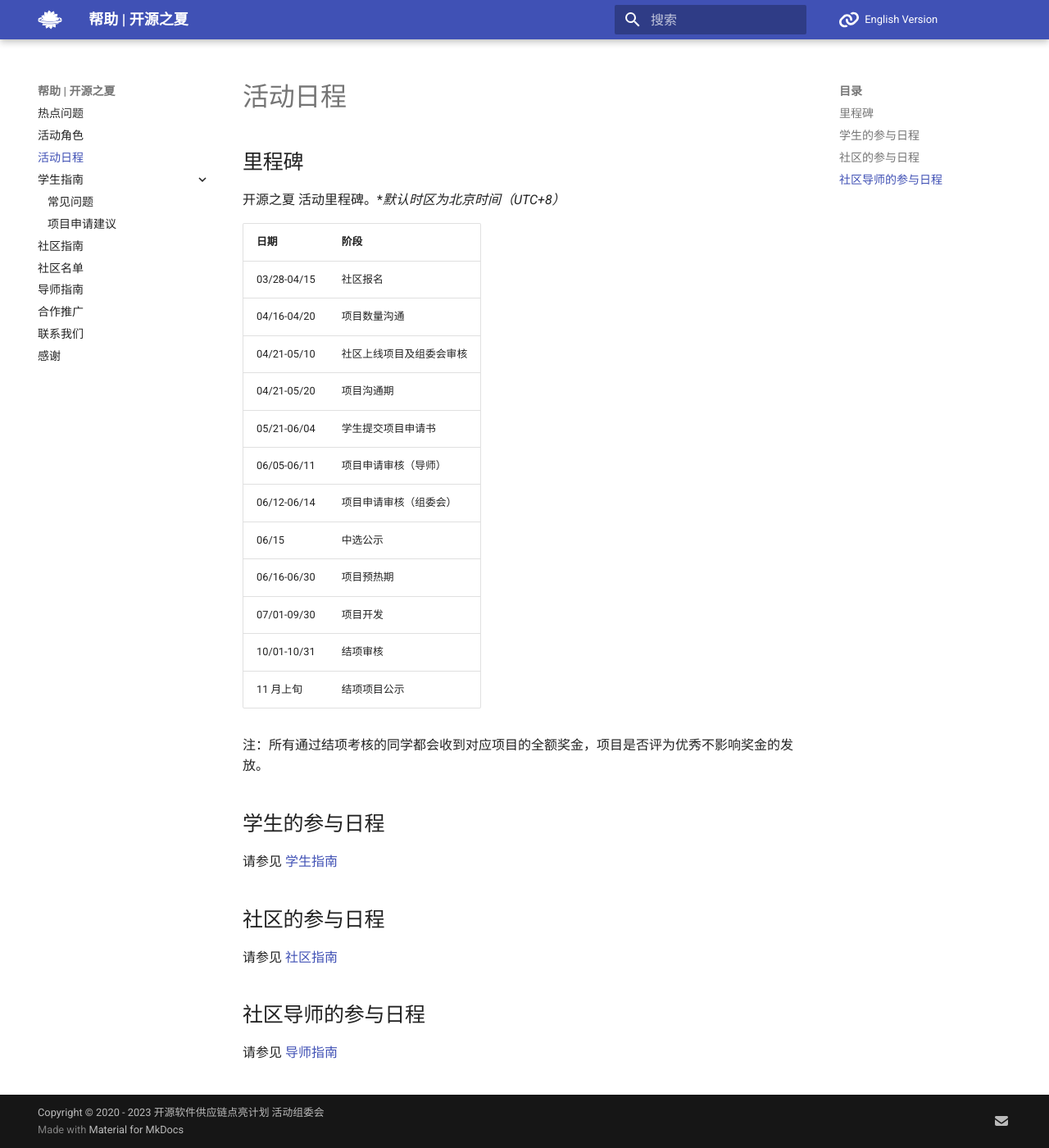
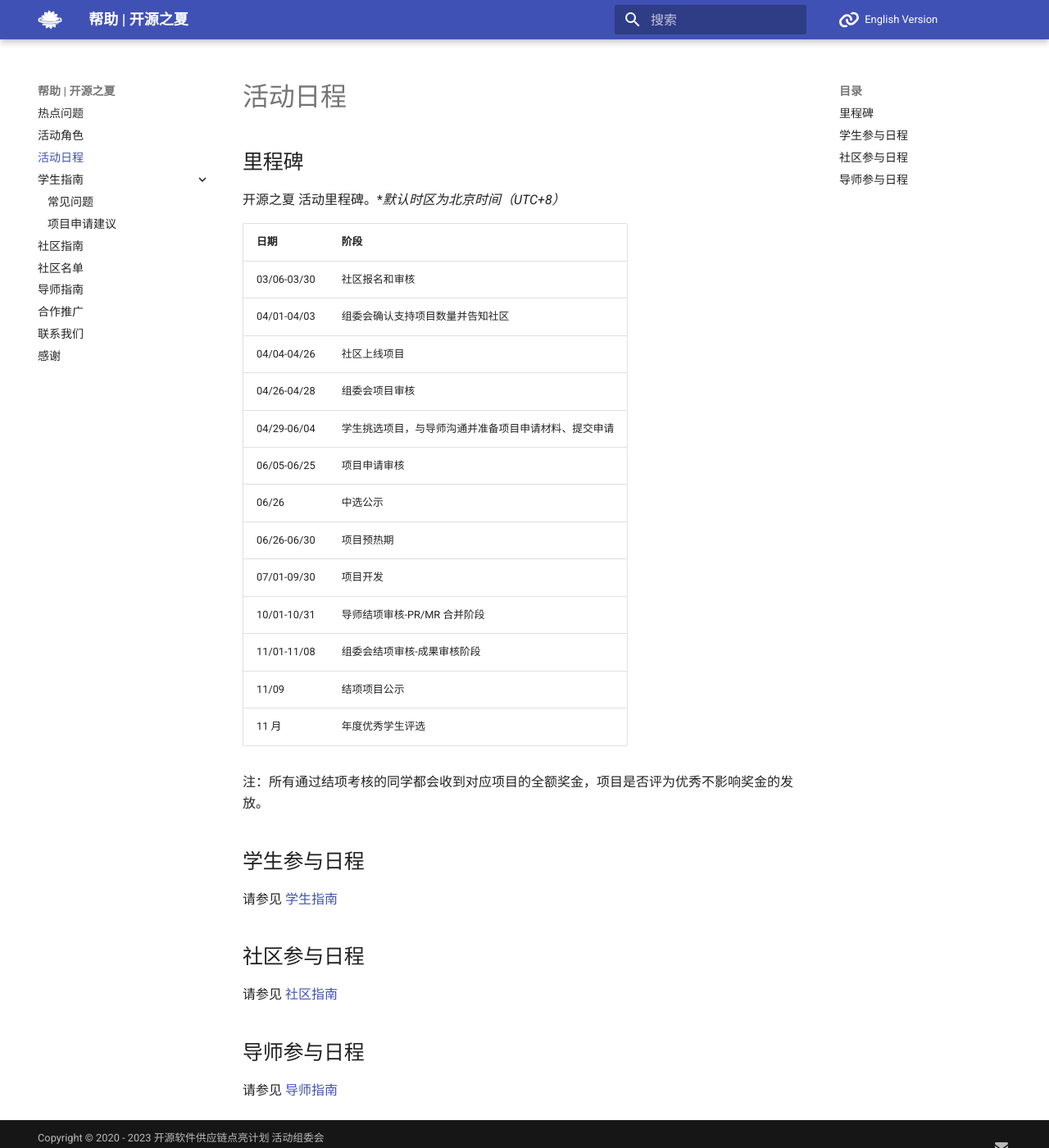
Before and after one commit to summer-ospp/help, an MkDocs documentation site: the page built from docs/timeline.md, in a window 1280 px wide and 1400 px high. Shown: the whole window at 82% size. Built offline with MkDocs 1.6.1 and Material for MkDocs 9.7.7, drawn with Linux system fonts in a browser that asks for light colours; comment, search, counter and statistics services are not loaded.

Commit message:
Update timeline.md
更新活动里程碑日程

```diff
--- a/docs/timeline.md
+++ b/docs/timeline.md
@@ -6,29 +6,30 @@
 
 | 日期        | 阶段                     |
 | :---------- | :----------------------- |
-| 03/28-04/15 | 社区报名                 |
-| 04/16-04/20 | 项目数量沟通             |
-| 04/21-05/10 | 社区上线项目及组委会审核 |
-| 04/21-05/20 | 项目沟通期               |
-| 05/21-06/04 | 学生提交项目申请书       |
-| 06/05-06/11 | 项目申请审核（导师）     |
-| 06/12-06/14 | 项目申请审核（组委会）   |
-| 06/15       | 中选公示                 |
-| 06/16-06/30 | 项目预热期               |
+| 03/06-03/30 | 社区报名和审核             |
+| 04/01-04/03 | 组委会确认支持项目数量并告知社区   |
+| 04/04-04/26 | 社区上线项目               |
+| 04/26-04/28 | 组委会项目审核             |
+| 04/29-06/04 | 学生挑选项目，与导师沟通并准备项目申请材料、提交申请   |
+| 06/05-06/25 | 项目申请审核           |
+| 06/26       | 中选公示                 |
+| 06/26-06/30 | 项目预热期               |
 | 07/01-09/30 | 项目开发                 |
-| 10/01-10/31 | 结项审核                 |
-| 11 月上旬   | 结项项目公示             |
+| 10/01-10/31 | 导师结项审核-PR/MR 合并阶段   |
+| 11/01-11/08 | 组委会结项审核-成果审核阶段   |
+| 11/09       | 结项项目公示             |
+| 11 月       | 年度优秀学生评选            |
 
 注：所有通过结项考核的同学都会收到对应项目的全额奖金，项目是否评为优秀不影响奖金的发放。
 
-## 学生的参与日程
+## 学生参与日程
 
 请参见 [学生指南](https://summer-ospp.ac.cn/help/student/)
 
-## 社区的参与日程
+## 社区参与日程
 
 请参见 [社区指南](https://summer-ospp.ac.cn/help/community/)
 
-## 社区导师的参与日程
+## 导师参与日程
 
 请参见 [导师指南](https://summer-ospp.ac.cn/help/mentor/)
```
